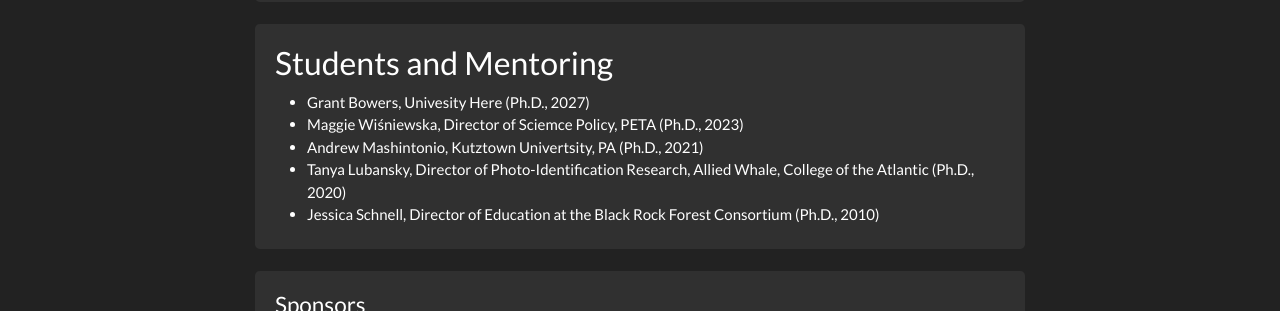
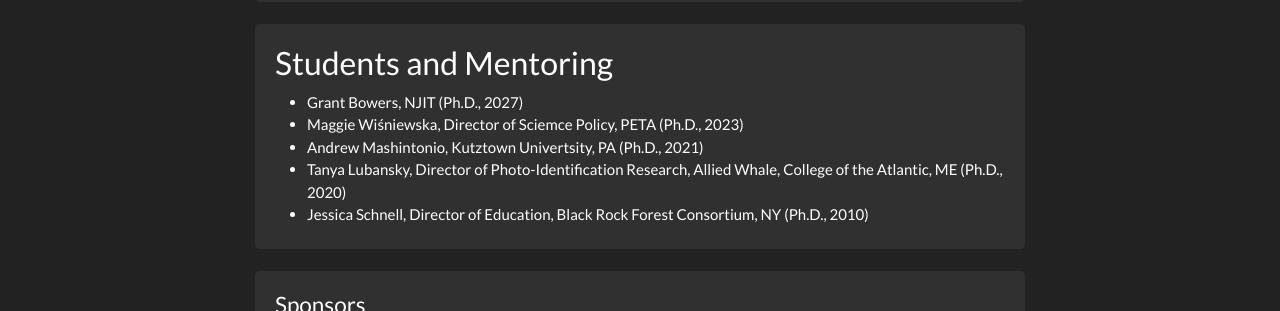
Before and after one commit to garethrussell/uel, a Jekyll site: the page built from _pages/about.md, in a window 1280 px wide and 1383 px high. Shown: the part 743-1054 px from the top of the window. Built offline with Jekyll 4.4.1, drawn with Linux system fonts in a browser that asks for light colours; nearby versions of some CDN libraries; a style sheet for code colours, icons or effects is not loaded.

Commit message:
students

```diff
--- a/_data/people.yml
+++ b/_data/people.yml
@@ -1,5 +1,5 @@
 - name: Grant Bowers
-  location: Univesity Here
+  location: NJIT
   degree: Ph.D.
   year: 2027
 
@@ -14,11 +14,11 @@
   year: 2021
 
 - name: Tanya Lubansky
-  location: Director of Photo-Identification Research, Allied Whale, College of the Atlantic
+  location: Director of Photo-Identification Research, Allied Whale, College of the Atlantic, ME
   degree: Ph.D.
   year: 2020
 
 - name: Jessica Schnell
-  location: Director of Education at the Black Rock Forest Consortium
+  location: Director of Education, Black Rock Forest Consortium, NY
   degree: Ph.D.
   year: 2010
```
